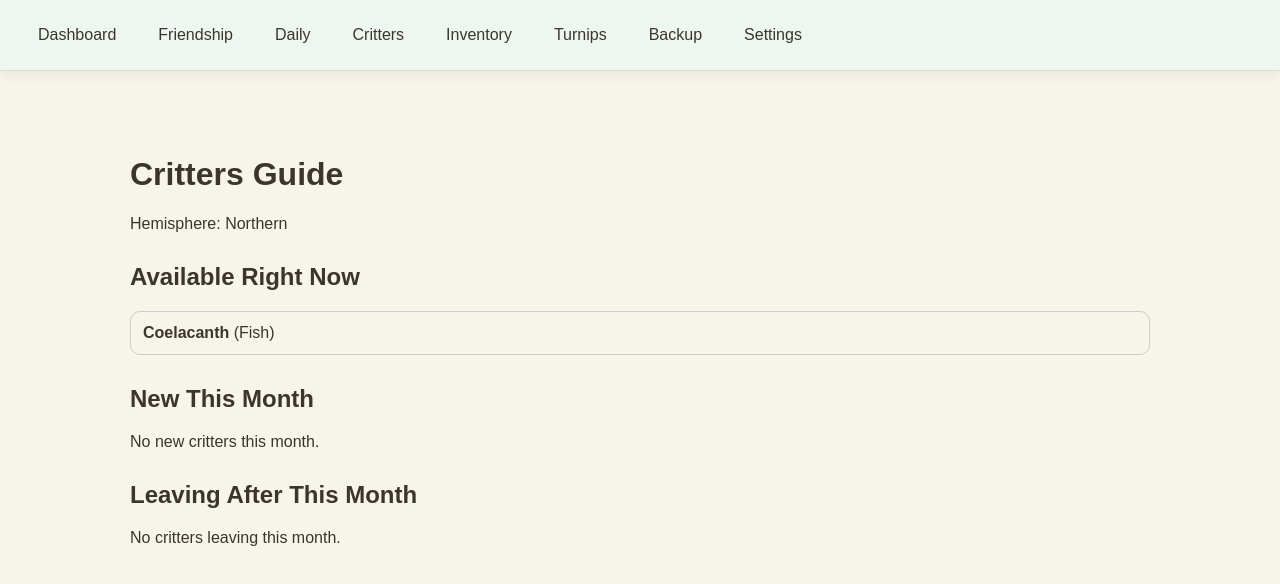
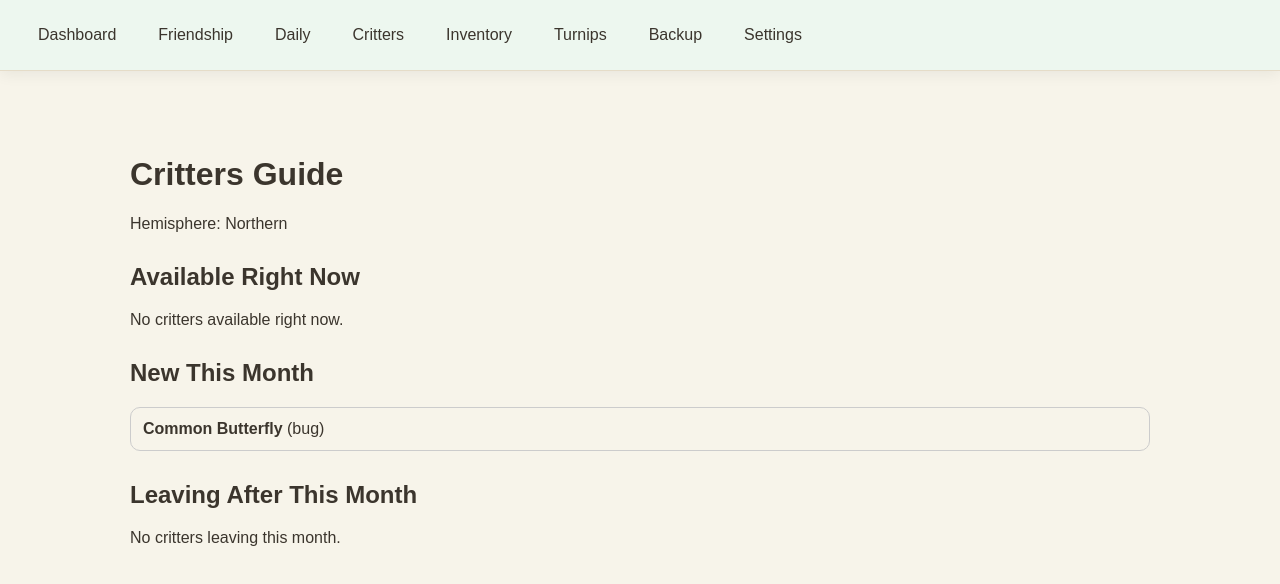
Before and after one commit to mcbreezy213/acnh-companion, a Next.js app: page /critters in a window 1280 px wide. Shown: the top 584 px of the page. Built offline with nearby package versions, Linux system fonts and the light colour scheme.

Commit message:
critters

```diff
--- a/data/critters.ts
+++ b/data/critters.ts
@@ -4,31 +4,28 @@ export const critters: Critter[] = [
   {
     id: 1,
     name: "Stringfish",
-    type: "Fish",
+    type: "fish",
     location: "Clifftop river",
     monthsNorth: [12, 1, 2, 3],
     monthsSouth: [6, 7, 8, 9],
-    startHour: 16,
-    endHour: 9,
+    hours: [16, 17, 18, 19, 20, 21, 22, 23, 0, 1, 2, 3, 4, 5, 6, 7, 8],
   },
   {
     id: 2,
-    name: "Coelacanth",
-    type: "Fish",
-    location: "Sea (rain only)",
-    monthsNorth: [1, 2, 3, 4, 5, 6, 7, 8, 9, 10, 11, 12],
-    monthsSouth: [1, 2, 3, 4, 5, 6, 7, 8, 9, 10, 11, 12],
-    startHour: 0,
-    endHour: 24,
+    name: "Common Butterfly",
+    type: "bug",
+    location: "Flying",
+    monthsNorth: [9, 10, 11, 12, 1, 2, 3, 4, 5, 6],
+    monthsSouth: [3, 4, 5, 6, 7, 8, 9, 10, 11, 12],
+    hours: [4, 5, 6, 7, 8, 9, 10, 11, 12, 13, 14, 15, 16, 17, 18],
   },
   {
     id: 3,
-    name: "Golden Stag",
-    type: "Bug",
-    location: "Palm tree",
-    monthsNorth: [7, 8],
-    monthsSouth: [1, 2],
-    startHour: 17,
-    endHour: 8,
+    name: "Sea Star",
+    type: "sea",
+    location: "Sea",
+    monthsNorth: [1, 2, 3, 4, 5, 6, 7, 8, 9, 10, 11, 12],
+    monthsSouth: [1, 2, 3, 4, 5, 6, 7, 8, 9, 10, 11, 12],
+    hours: [0, 1, 2, 3, 4, 5, 6, 7, 8, 9, 10, 11, 12, 13, 14, 15, 16, 17, 18, 19, 20, 21, 22, 23],
   },
 ];
--- a/types.ts
+++ b/types.ts
@@ -17,10 +17,13 @@ export type Villager = {
   portrait: string;
 };
 
+export type CritterType = "fish" | "bug" | "sea";
+
 export type Critter = {
   id: number;
   name: string;
-  type: "fish" | "bug" | "sea";
+  type: CritterType;
+  location: string;
   monthsNorth: number[];
   monthsSouth: number[];
   hours: number[];
```
